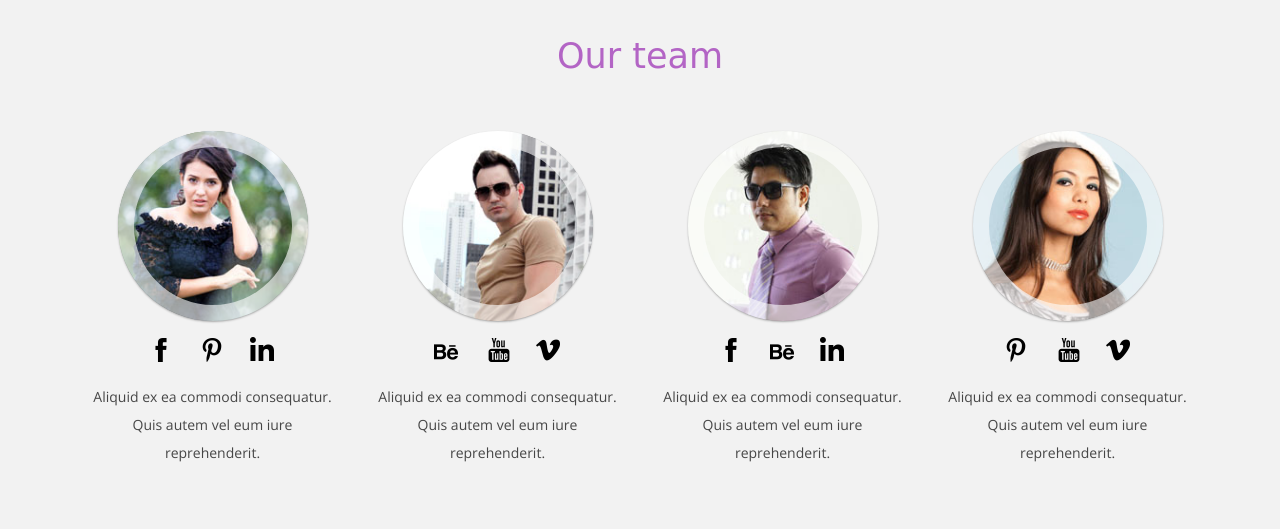
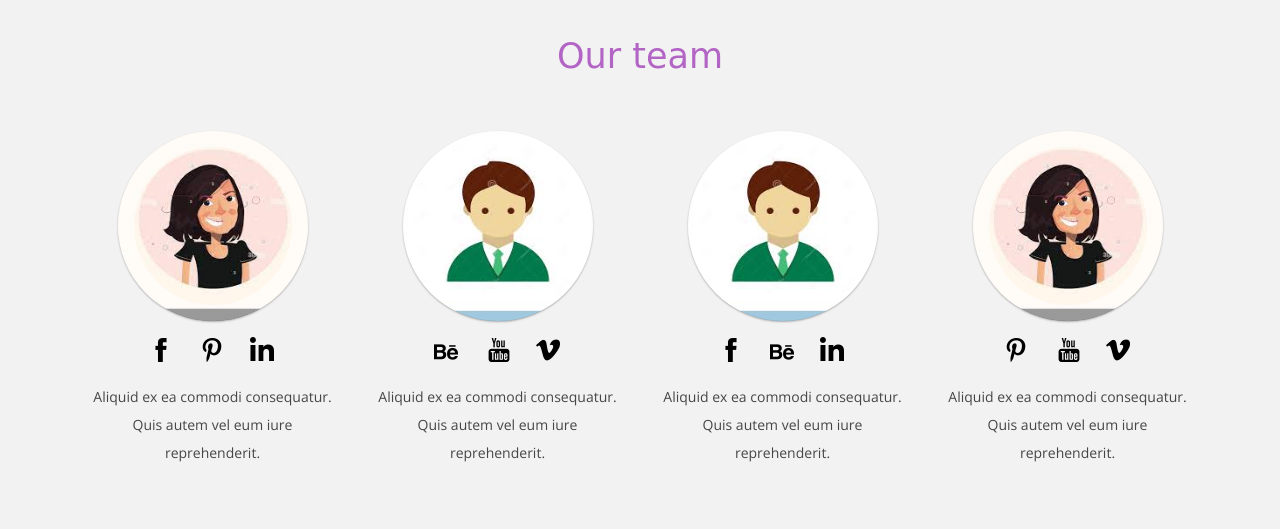
Before and after one commit to zeraLyngkhoi/sampleSite, a plain HTML site: page index.html in a window 1280 px wide. Shown: the part 4740-5269 px from the top of the page. Drawn offline with nearby package versions, Linux system fonts and the light colour scheme; a web font is replaced by a local one.

Commit message:
initial commit

```diff
--- a/index.html
+++ b/index.html
@@ -8,7 +8,7 @@ License URL: http://creativecommons.org/licenses/by/3.0/
 <!DOCTYPE html>
 <html>
 <head>
-<title>Charion a Society & People Category Flat Bootstrap Responsive Website Template | Home :: w3layouts</title>
+<title>Sample NGO Site</title>
 <!-- for-mobile-apps -->
 <meta name="viewport" content="width=device-width, initial-scale=1">
 <meta http-equiv="Content-Type" content="text/html; charset=utf-8" />
@@ -431,7 +431,7 @@ Smartphone Compatible web template, free webdesigns for Nokia, Samsung, LG, Sony
 		<div class="team-grids">
 			<div class="col-md-3 team-gd text-center">
 				<div class="ih-item circle effect13 from_left_and_right"><a href="#">
-					<div class="img"><img src="images/team1.jpg" alt="img"></div>
+					<div class="img"><img src="images/avatar1.jpeg" alt="img"></div>
 					<div class="info">
 					  <div class="info-back">
 						<h3>Victoria</h3>
@@ -449,7 +449,7 @@ Smartphone Compatible web template, free webdesigns for Nokia, Samsung, LG, Sony
 			</div>
 			<div class="col-md-3 team-gd text-center">
 				<div class="ih-item circle effect13 from_left_and_right"><a href="#">
-					<div class="img"><img src="images/team2.jpg" alt="img"></div>
+					<div class="img"><img src="images/avatar2.jpeg" alt="img"></div>
 					<div class="info">
 					  <div class="info-back">
 						<h3>William</h3>
@@ -467,7 +467,7 @@ Smartphone Compatible web template, free webdesigns for Nokia, Samsung, LG, Sony
 			</div>
 			<div class="col-md-3 team-gd text-center">
 				<div class="ih-item circle effect13 from_left_and_right"><a href="#">
-					<div class="img"><img src="images/team3.jpg" alt="img"></div>
+					<div class="img"><img src="images/avatar2.jpeg" alt="img"></div>
 					<div class="info">
 					  <div class="info-back">
 						<h3>Patrick</h3>
@@ -485,7 +485,7 @@ Smartphone Compatible web template, free webdesigns for Nokia, Samsung, LG, Sony
 			</div>
 			<div class="col-md-3 team-gd text-center">
 				<div class="ih-item circle effect13 from_left_and_right"><a href="#">
-					<div class="img"><img src="images/team4.jpg" alt="img"></div>
+					<div class="img"><img src="images/avatar1.jpeg" alt="img"></div>
 					<div class="info">
 					  <div class="info-back">
 						<h3>Thompson</h3>
```
Also changed, not shown: images/avatar1.jpeg (added), images/avatar2.jpeg (added), images/team1.jpg (deleted), images/team2.jpg (deleted), images/team3.jpg (deleted), images/team4.jpg (deleted).
